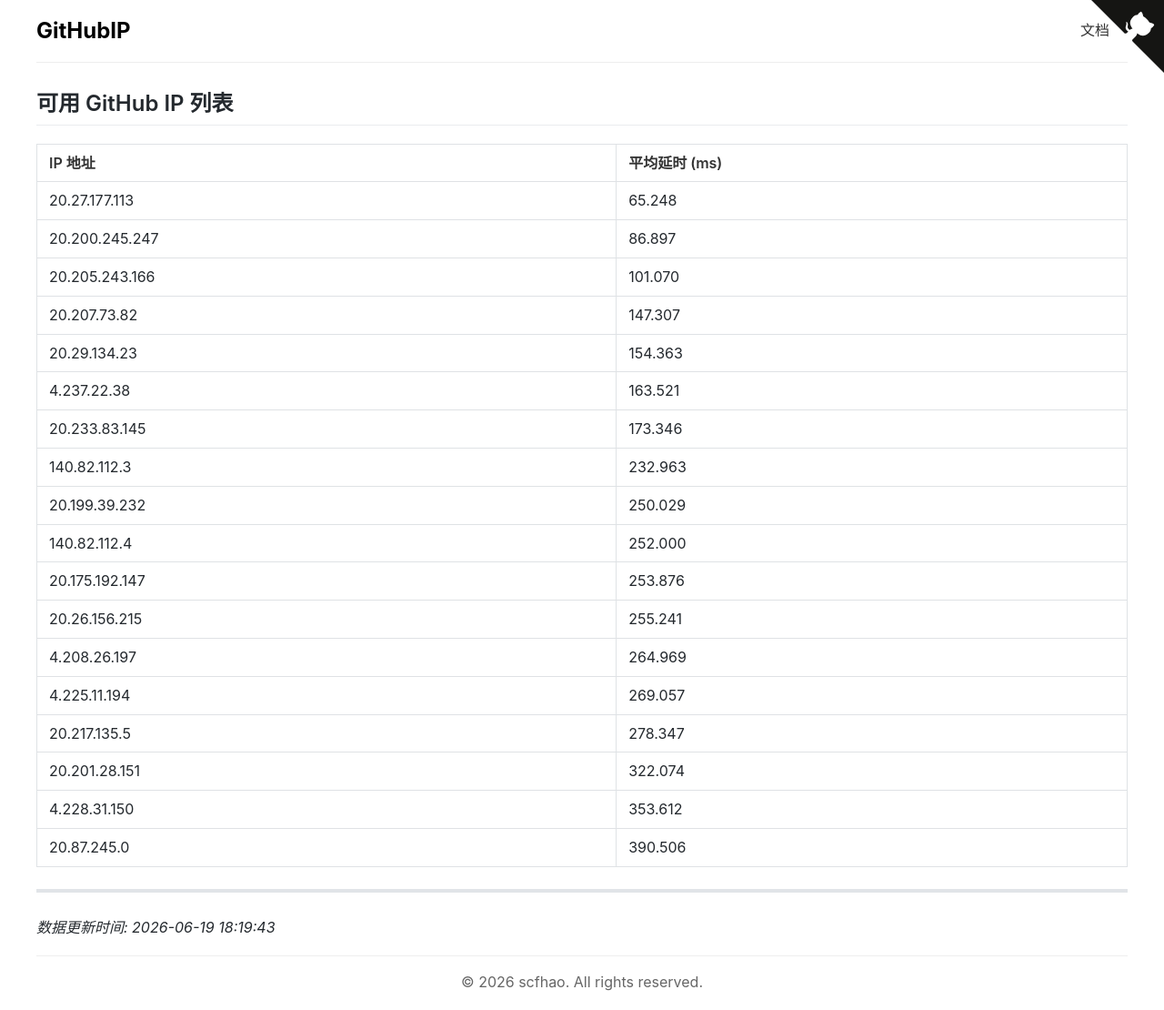
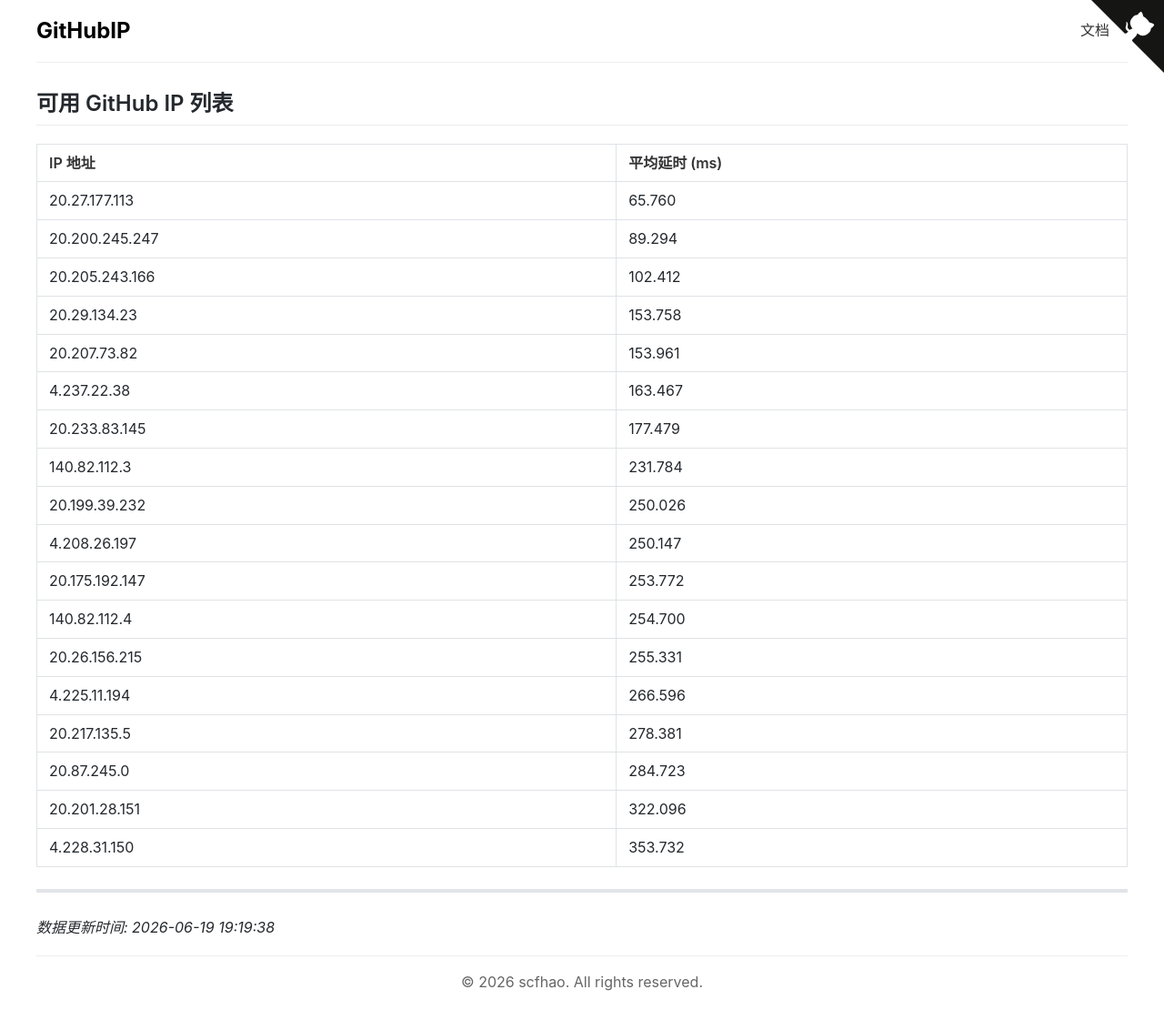
Before and after one commit to scfhao/GitHubIP, a Jekyll site: the page built from index.md, in a window 1280 px wide. Shown: the whole page at 91% size. Built offline with Jekyll 4.4.1, drawn with Linux system fonts in a browser that asks for light colours.

Commit message:
自动脚本执行 - 2026-06-19 19:19:38

```diff
--- a/index.md
+++ b/index.md
@@ -1,32 +1,32 @@
 ---
 layout: home
 title: GitHub IP 列表
-date: 2026-06-19 18:19:43
+date: 2026-06-19 19:19:38
 ---
 
 ## 可用 GitHub IP 列表
 
 | IP 地址 | 平均延时 (ms) |
 |---------|--------------|
-| 20.27.177.113 | 65.248 |
-| 20.200.245.247 | 86.897 |
-| 20.205.243.166 | 101.070 |
-| 20.207.73.82 | 147.307 |
-| 20.29.134.23 | 154.363 |
-| 4.237.22.38 | 163.521 |
-| 20.233.83.145 | 173.346 |
-| 140.82.112.3 | 232.963 |
-| 20.199.39.232 | 250.029 |
-| 140.82.112.4 | 252.000 |
-| 20.175.192.147 | 253.876 |
-| 20.26.156.215 | 255.241 |
-| 4.208.26.197 | 264.969 |
-| 4.225.11.194 | 269.057 |
-| 20.217.135.5 | 278.347 |
-| 20.201.28.151 | 322.074 |
-| 4.228.31.150 | 353.612 |
-| 20.87.245.0 | 390.506 |
+| 20.27.177.113 | 65.760 |
+| 20.200.245.247 | 89.294 |
+| 20.205.243.166 | 102.412 |
+| 20.29.134.23 | 153.758 |
+| 20.207.73.82 | 153.961 |
+| 4.237.22.38 | 163.467 |
+| 20.233.83.145 | 177.479 |
+| 140.82.112.3 | 231.784 |
+| 20.199.39.232 | 250.026 |
+| 4.208.26.197 | 250.147 |
+| 20.175.192.147 | 253.772 |
+| 140.82.112.4 | 254.700 |
+| 20.26.156.215 | 255.331 |
+| 4.225.11.194 | 266.596 |
+| 20.217.135.5 | 278.381 |
+| 20.87.245.0 | 284.723 |
+| 20.201.28.151 | 322.096 |
+| 4.228.31.150 | 353.732 |
 
 ---
 
-*数据更新时间: 2026-06-19 18:19:43*
+*数据更新时间: 2026-06-19 19:19:38*
```
